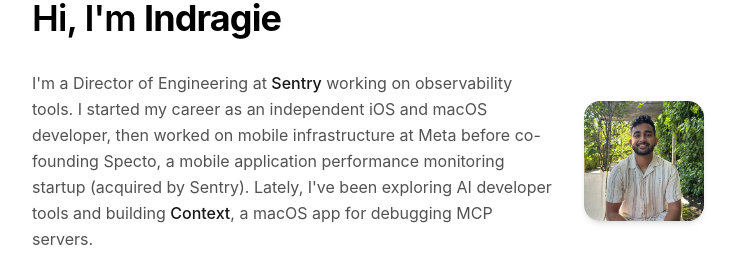
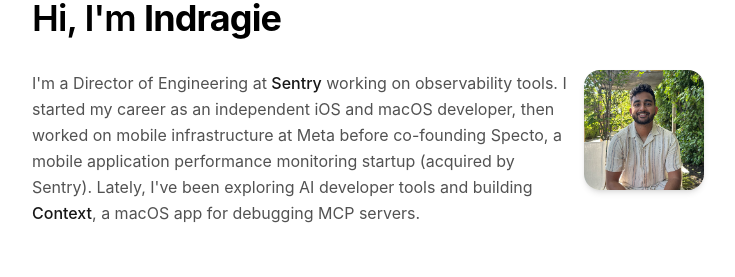
Before and after one commit to indragiek/indragie.com, a Next.js app: page / in a window 1280 px wide. Shown: the part 138-415 px from the top of the page, without its empty margins (272-1007 px from the left). Built offline with nearby package versions, Linux system fonts and the light colour scheme; no server answers.

Commit message:
Fix mobile layout

```diff
--- a/app/components/footer.tsx
+++ b/app/components/footer.tsx
@@ -18,7 +18,7 @@
 export default function Footer() {
   return (
     <footer className="mb-16">
-      <ul className="font-sm mt-8 flex flex-col space-x-0 space-y-2 text-neutral-600 md:flex-row md:space-x-4 md:space-y-0 dark:text-neutral-300">
+      <ul className="font-sm mt-8 flex flex-row space-x-4 text-neutral-600 dark:text-neutral-300">
         <li>
           <a
             className="flex items-center transition-all hover:text-neutral-800 dark:hover:text-neutral-100"
--- a/app/page.tsx
+++ b/app/page.tsx
@@ -10,13 +10,24 @@
       <h1 className="mb-8 text-3xl md:text-4xl font-semibold tracking-tight">
         Hi, I'm <span className="font-bold">Indragie</span>
       </h1>
-      <div className="flex flex-col md:flex-row gap-8 mb-12 items-center relative">
-        <div className="flex-1 relative">
-          <p className="text-base text-neutral-600 dark:text-neutral-400 leading-relaxed">
-            I'm a Director of Engineering at <a href="https://sentry.io" target="_blank" rel="noopener noreferrer" className="font-medium text-neutral-900 dark:text-neutral-100 hover:text-blue-600 dark:hover:text-blue-400 transition-colors">Sentry</a> working on observability tools. I started my career as an independent iOS and macOS developer, then worked on mobile infrastructure at Meta before co-founding Specto, a mobile application performance monitoring startup (acquired by Sentry). Lately, I've been exploring AI developer tools and building <a href="https://www.contextmcp.app/" target="_blank" rel="noopener noreferrer" className="font-medium text-neutral-900 dark:text-neutral-100 hover:text-blue-600 dark:hover:text-blue-400 transition-colors">Context</a>, a macOS app for debugging MCP servers.
-          </p>
+      <div className="mb-12">
+        <div className="flex items-start gap-4 mb-4">
+          <div className="flex-1">
+            <p className="text-base text-neutral-600 dark:text-neutral-400 leading-relaxed">
+              I'm a Director of Engineering at <a href="https://sentry.io" target="_blank" rel="noopener noreferrer" className="font-medium text-neutral-900 dark:text-neutral-100 hover:text-blue-600 dark:hover:text-blue-400 transition-colors">Sentry</a> working on observability tools. I started my career as an independent iOS and macOS developer, then worked on mobile infrastructure at Meta before co-founding Specto, a mobile application performance monitoring startup (acquired by Sentry). Lately, I've been exploring AI developer tools and building <a href="https://www.contextmcp.app/" target="_blank" rel="noopener noreferrer" className="font-medium text-neutral-900 dark:text-neutral-100 hover:text-blue-600 dark:hover:text-blue-400 transition-colors">Context</a>, a macOS app for debugging MCP servers.
+            </p>
+          </div>
+          <div className="flex-shrink-0 hidden sm:block">
+            <Image
+              src="/avatar.png"
+              alt="Indragie Karunaratne"
+              width={120}
+              height={120}
+              className="rounded-2xl shadow-md"
+            />
+          </div>
         </div>
-        <div className="flex-shrink-0">
+        <div className="flex justify-center sm:hidden">
           <Image
             src="/avatar.png"
             alt="Indragie Karunaratne"
```
